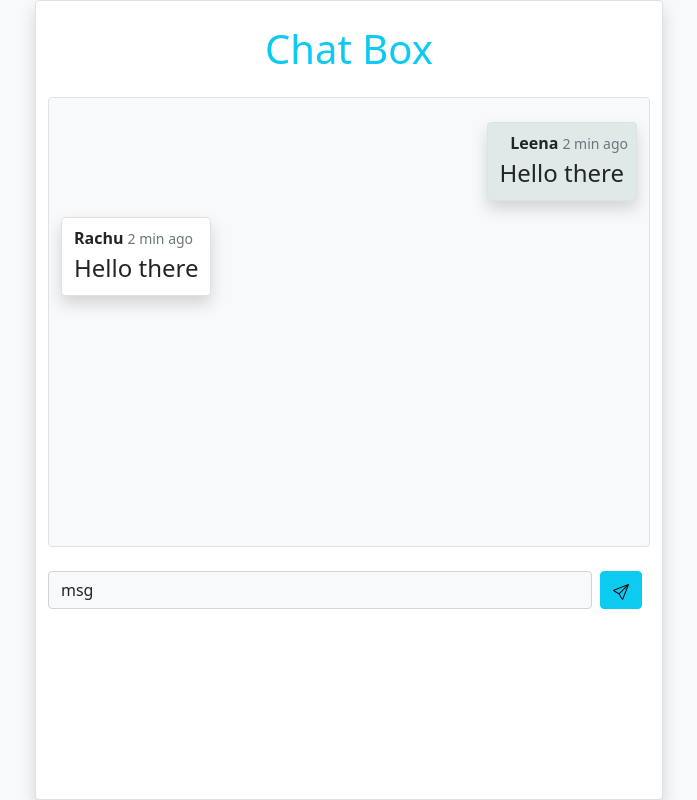
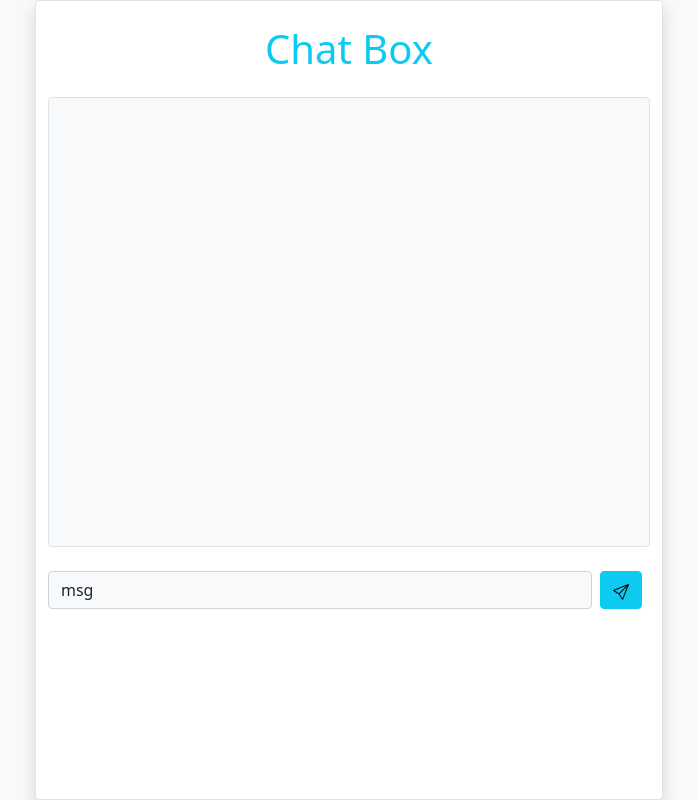
Before and after one commit to panchalleena1286/ChatApp-FrontEnd, a React (Create React App) app in the folder socket-chat/: page /chat/1 in a window 1280 px wide. Shown: the whole page, without its empty margins (291-988 px from the left). Built offline with nearby package versions, Linux system fonts and the light colour scheme.

Commit message:
initial commit

```diff
--- a/socket-chat/src/component/ChatRoom.jsx
+++ b/socket-chat/src/component/ChatRoom.jsx
@@ -27,10 +27,11 @@ const ChatRoom = () => {
                 <h1 className="text-info mb-4">{data?.room} Chat Box</h1>
             </div>
             <div className="bg-light border rounded p-3 mb-4" style={{height:"450px", overflowY:"scroll"}}>
+                    {
+                        allMessages.map(msg => {
+                            return data.name === msg.name
+                            ?
                             <div className="row justify-content-end pl-5">
-                    {
-                        allMessages.map
-                    }
                                 <div className="d-flex flex-column align-items-end m-2 shadow p-2  border rounded w-auto" style={{background: "#DFE9E8"}} >
                                     <div>
                                         <strong className="m-1">Leena</strong>
@@ -39,7 +40,7 @@ const ChatRoom = () => {
                                     <h4 className="m-1">Hello there</h4>
                                 </div>
                             </div>
-
+                            :
                             <div className="row justify-content-start">
                                 <div className="d-flex flex-column m-2 shadow p-2 bg-white border rounded w-auto">
                                     <div>
@@ -49,6 +50,8 @@ const ChatRoom = () => {
                                     <h4 className="m-1">Hello there</h4>
                                 </div>
                             </div>
+                        })
+                    }
             </div>
             <div className="form-group d-flex">
                 <input type="text" className="form-control bg-light" name="message" onChange={handleChange} value="msg" placeholder="Type your message"/>
```
Lines whose indentation alone changed are shown as unchanged.
